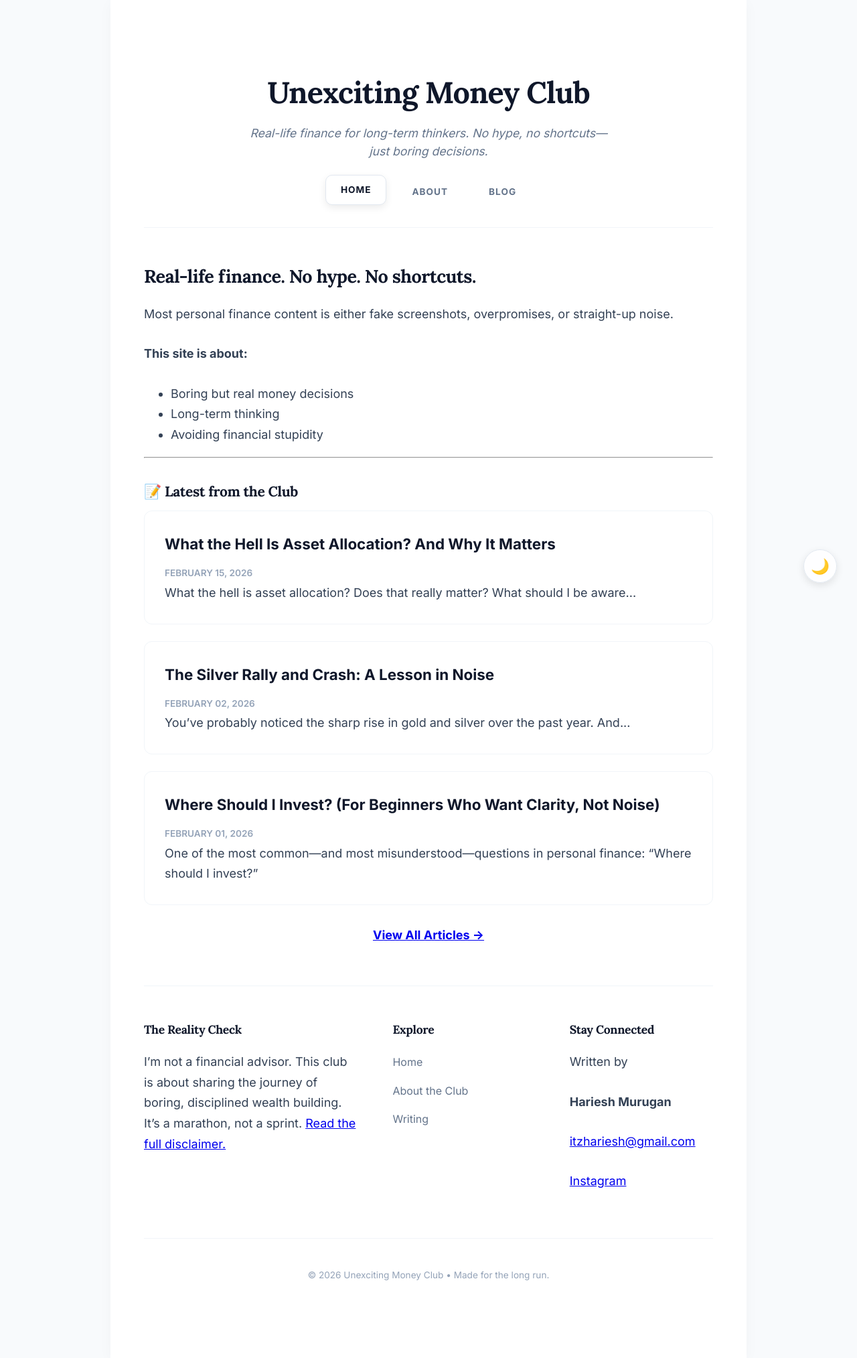
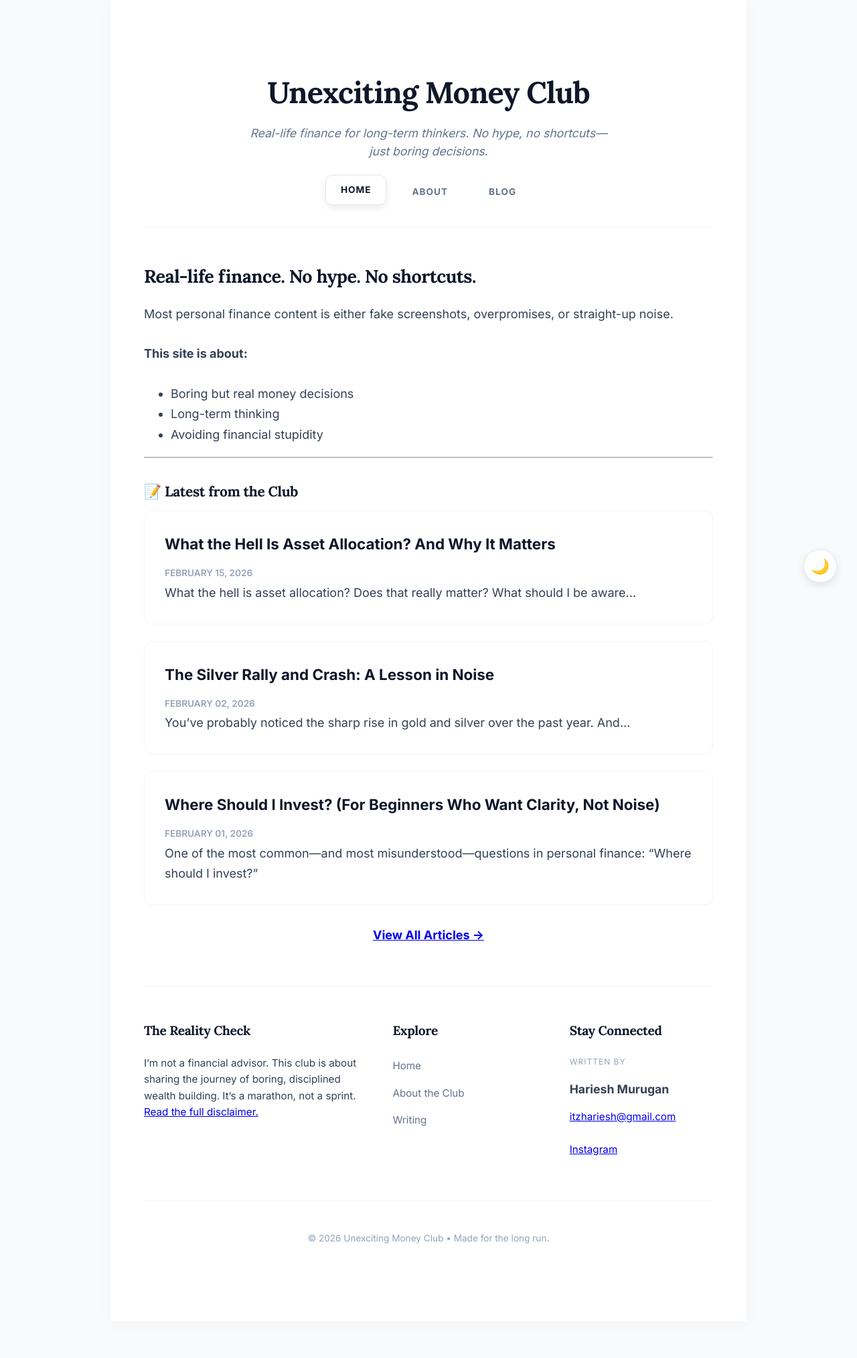
Before and after one commit to HarieshMK/HarieshMK.github.io, a Jekyll site: the page built from index.md, in a window 1280 px wide. Shown: the whole page at 67% size. Built offline with Jekyll 4.4.1, drawn with Linux system fonts in a browser that asks for light colours; after the commit the page ends 1972 px from its top, so only the background shows below that.

Commit message:
Update style.css

```diff
--- a/assets/css/style.css
+++ b/assets/css/style.css
@@ -126,7 +126,7 @@ header .tagline {
 .post-title { font-size: 1.4rem; font-weight: 700; color: #0f172a; margin-bottom: 8px; display: block; }
 .post-date { font-size: 0.85rem; color: #94a3b8; font-weight: 600; text-transform: uppercase; }
 
-/* ===== 4. FOOTER GRID (Issue 4 Fix) ===== */
+/* ===== 4. FOOTER GRID (Modified for Uniformity) ===== */
 footer {
   margin-top: 60px;
   padding-top: 50px;
@@ -139,18 +139,33 @@ footer {
   gap: 50px;
 }
 
-.footer-col h3 { font-size: 1.1rem; margin-top: 0; color: #0f172a; }
+.footer-col h3 { font-size: 1.2rem; margin-top: 0; margin-bottom: 20px; color: #0f172a; }
+
+/* Uniform font size for all footer content */
+.footer-col p, .footer-links a, .footer-col a {
+  font-size: 0.95rem;
+  line-height: 1.6;
+}
 
 .footer-links { list-style: none; padding: 0; }
-.footer-links li { margin-bottom: 12px; }
+.footer-links li { margin-bottom: 10px; }
 .footer-links a {
   text-decoration: none;
   color: #64748b;
-  font-size: 1rem;
   font-weight: 500;
   transition: color 0.2s;
 }
 .footer-links a:hover { color: #38bdf8; }
+
+/* Stay Connected Column Spacing Fix */
+.by-line {
+  font-size: 0.75rem !important;
+  text-transform: uppercase;
+  letter-spacing: 1px;
+  color: #94a3b8;
+  margin-bottom: 4px !important;
+}
+.author-name { font-size: 1.1rem !important; display: block; margin-bottom: 12px !important; }
 
 .footer-bottom {
   text-align: center;
@@ -167,12 +182,12 @@ footer {
 .ml-embedded { margin: 40px 0 !important; }
 .ml-form-embedWrapper { border-radius: 12px !important; border: 1px solid #f1f5f9 !important; background: #fff !important; }
 
-/* Next/Prev Navigation Cards */
+/* Next/Prev Navigation Cards & Gap Fix */
 .post-nav {
   display: flex;
   justify-content: space-between;
   gap: 20px;
-  margin: 40px 0;
+  margin: 0 0 40px 0; /* Changed from 40px 0 to reduce top gap */
 }
 
 .nav-link {
@@ -196,21 +211,22 @@ footer {
 .nav-label { font-size: 0.75rem; color: #94a3b8; text-transform: uppercase; margin-bottom: 4px; }
 .nav-title { font-weight: 700; color: #0f172a; font-size: 1rem; line-height: 1.4; }
 
-/* Issue 3: View All Writing Link Indications */
-.back-to-blog-container { text-align: center; margin-top: 40px; }
+/* Issue 3: View All Writing Link Indications - Centered and Clean */
+.back-to-blog-container { text-align: center; margin-bottom: 50px; }
 .back-link {
   font-weight: 700;
   color: #0f172a;
   text-decoration: none;
-  padding: 10px 20px;
   border-bottom: 2px solid #38bdf8;
+  padding-bottom: 4px;
   transition: all 0.2s;
 }
-.back-link:hover { background: #f0f9ff; color: #38bdf8; }
+.back-link:hover { color: #38bdf8; }
 
-/* Issue 2: Discussion Section & Scrollbar Fix */
+/* Issue 2: Discussion Section & Scrollbar & Gap Fix */
 #cusdis_thread {
   margin-top: 30px;
+  margin-bottom: -40px !important; /* Pulls cards up to reduce space */
   overflow: hidden !important;
 }
 #cusdis_thread iframe { width: 100% !important; min-height: 500px; border: none !important; }
@@ -219,7 +235,7 @@ footer {
 .dark-theme body { background-color: #0b1120; color: #e2e8f0; }
 .dark-theme .container { background: #0f172a; }
 
-/* Issue 1: Force ALL Headings (Sub-headings & Titles) to be visible */
+/* Issue 1: Force ALL Headings visible */
 .dark-theme h1, .dark-theme h2, .dark-theme h3,
 .dark-theme h4, .dark-theme h5, .dark-theme h6,
 .dark-theme .post-title, .dark-theme .nav-title,
@@ -229,7 +245,19 @@ footer {
 }
 
 .dark-theme header h1 a { color: #ffffff; }
-.dark-theme .post-excerpt, .dark-theme p { color: #94a3b8; }
+
+/* Dark Mode Footer Link Fixes (Consistent & Not Flashy) */
+.dark-theme .post-excerpt, .dark-theme p,
+.dark-theme .footer-col p, .dark-theme .footer-links a,
+.dark-theme .footer-col a {
+  color: #94a3b8 !important;
+}
+
+.dark-theme a:hover,
+.dark-theme .footer-links a:hover,
+.dark-theme .footer-col a:hover {
+  color: #38bdf8 !important;
+}
 
 /* Fix Broken Dark Boxes */
 .dark-theme .post-card,
```
